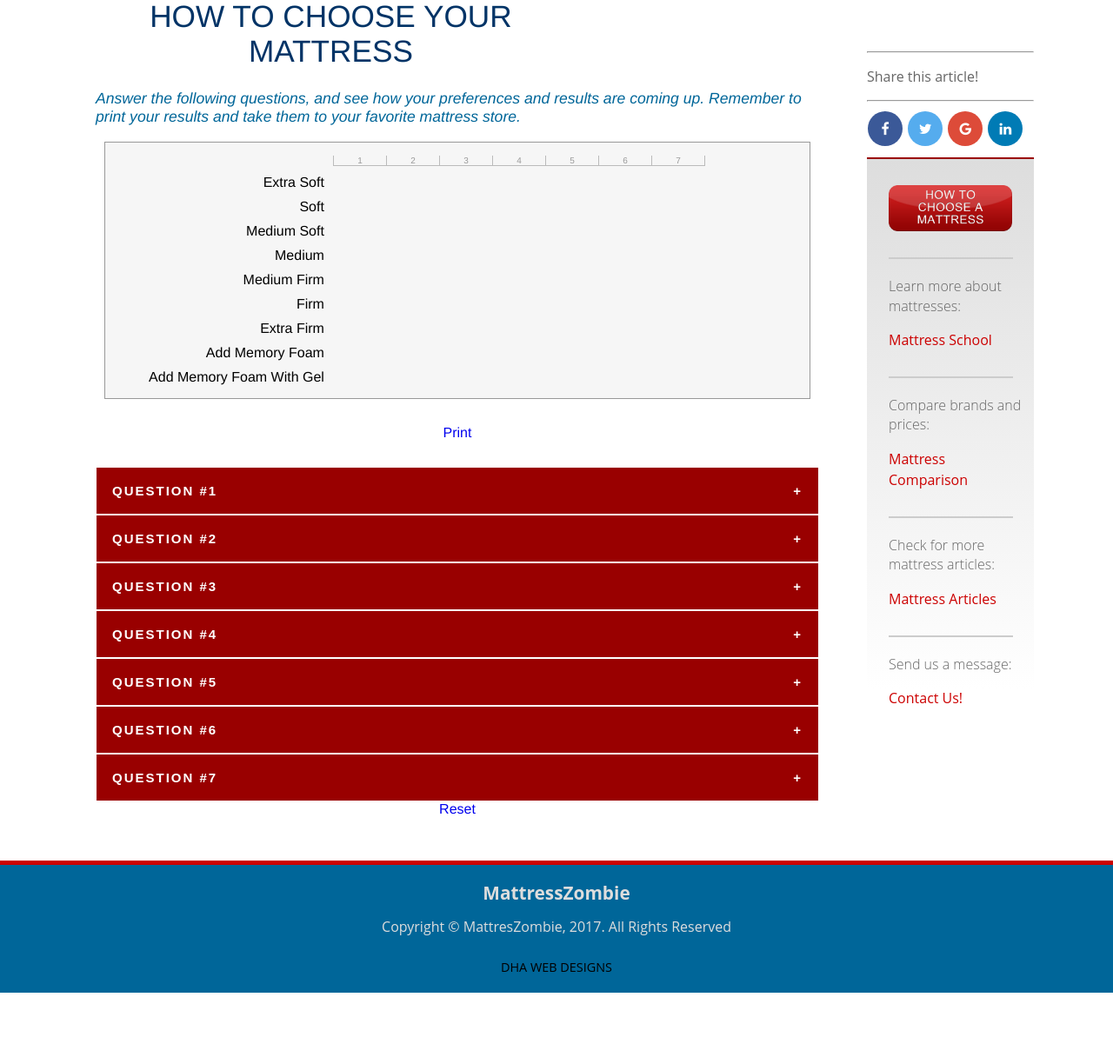
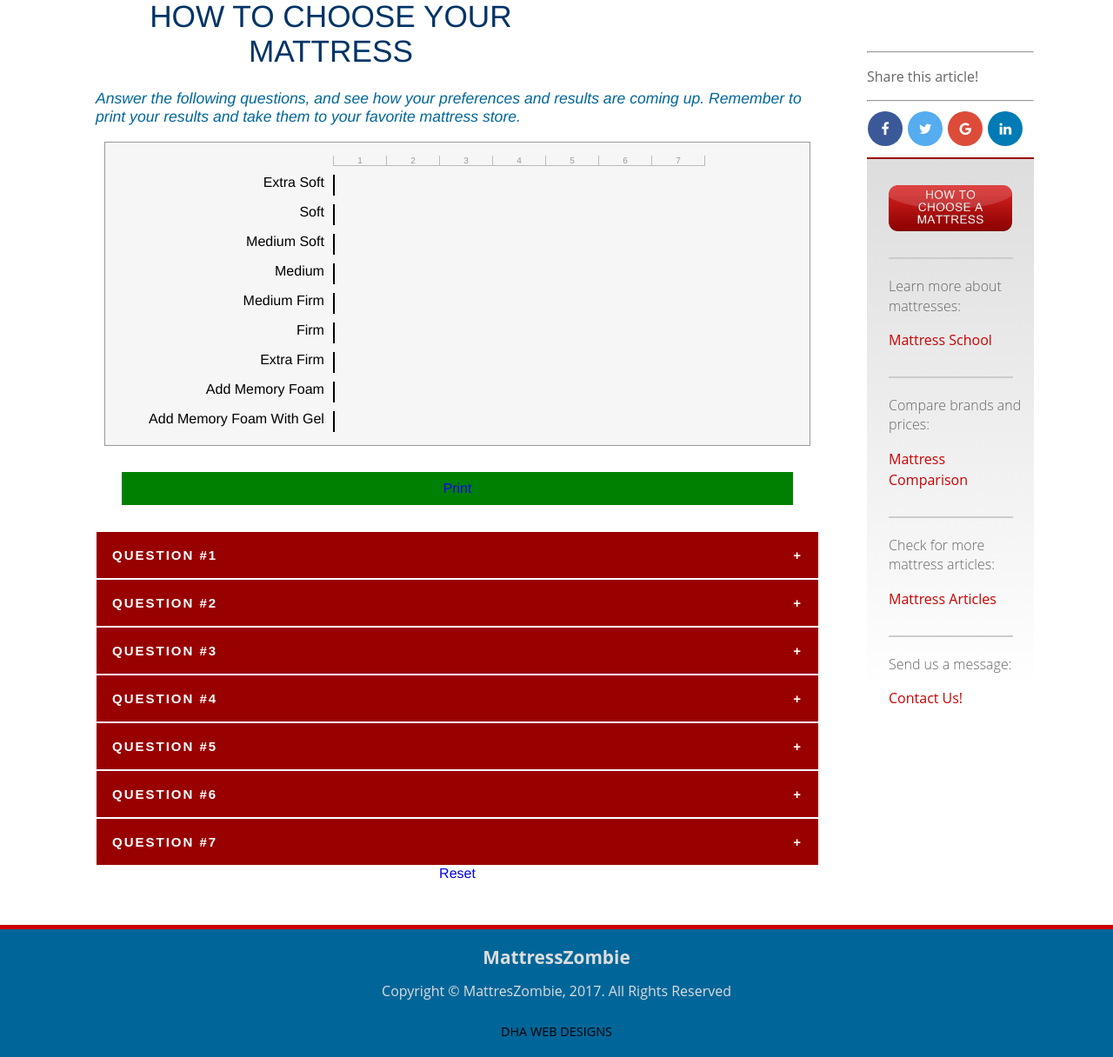
Before and after one commit to Danellita/Zombie, a PHP site: page /how-to-choose-a-mattress2.php in a window 1280 px wide. Shown: the part 339-1555 px from the top of the page at 87% size. Before the commit the page ends 1481 px from the top, so only its background shows below. Run offline with PHP 8.4, Linux system fonts and the light colour scheme; some libraries are stand-ins or nearby versions.

Commit message:
questionary2

```diff
--- a/how-to-choose-a-mattress2.php
+++ b/how-to-choose-a-mattress2.php
@@ -110,20 +110,20 @@ div.panel {
 				<div class="mattressscoretick">7</div>
 			</div>
 			<div style="clear: both;"></div>
-			<div class="mattresstype">Extra Soft</div><div id="firmscore" class="mattressscore"></div><div style="clear: both;"></div>
-			<div class="mattresstype">Soft</div><div id="firmfoamscore" class="mattressscore"></div><div style="clear: both;"></div>
-			<div class="mattresstype">Medium Soft</div><div id="plushscore" class="mattressscore"></div><div style="clear: both;"></div>
-			<div class="mattresstype">Medium</div><div id="plushfoamscore" class="mattressscore"></div><div style="clear: both;"></div>
-			<div class="mattresstype">Medium Firm</div><div id="softscore" class="mattressscore"></div><div style="clear: both;"></div>
-			<div class="mattresstype">Firm</div><div id="softfoamscore" class="mattressscore"></div><div style="clear: both;"></div>
-			<div class="mattresstype">Extra Firm</div><div id="plushfoamscore" class="mattressscore"></div><div style="clear: both;"></div>
-			<div class="mattresstype">Add Memory Foam</div><div id="softscore" class="mattressscore"></div><div style="clear: both;"></div>
-			<div class="mattresstype">Add Memory Foam With Gel</div><div id="softfoamscore" class="mattressscore"></div><div style="clear: both;"></div>
+			<div class="mattresstype">Extra Soft</div><div id="extrasoftscore" class="mattressscore"></div><div style="clear: both;"></div>
+			<div class="mattresstype">Soft</div><div id="softscore" class="mattressscore"></div><div style="clear: both;"></div>
+			<div class="mattresstype">Medium Soft</div><div id="mediumsoftscore" class="mattressscore"></div><div style="clear: both;"></div>
+			<div class="mattresstype">Medium</div><div id="mediumscore" class="mattressscore"></div><div style="clear: both;"></div>
+			<div class="mattresstype">Medium Firm</div><div id="mediumfirmscore" class="mattressscore"></div><div style="clear: both;"></div>
+			<div class="mattresstype">Firm</div><div id="firmscore" class="mattressscore"></div><div style="clear: both;"></div>
+			<div class="mattresstype">Extra Firm</div><div id="extrafirmscore" class="mattressscore"></div><div style="clear: both;"></div>
+			<div class="mattresstype">Add Memory Foam</div><div id="memoryfoamscore" class="mattressscore"></div><div style="clear: both;"></div>
+			<div class="mattresstype">Add Memory Foam With Gel</div><div id="memoryfoamgelscore" class="mattressscore"></div><div style="clear: both;"></div>
 
 	</div>
 
 		<!--Print buttom-->
-		<div style="text-align: center; margin: 30px;">
+		<div style="text-align: center; margin: 30px; display: block; padding: 10px; background-color: green; color: #fff;">
 			<a href="javascript:printResults();">Print</a>
 		</div>
                 <!--prueba-->
```
